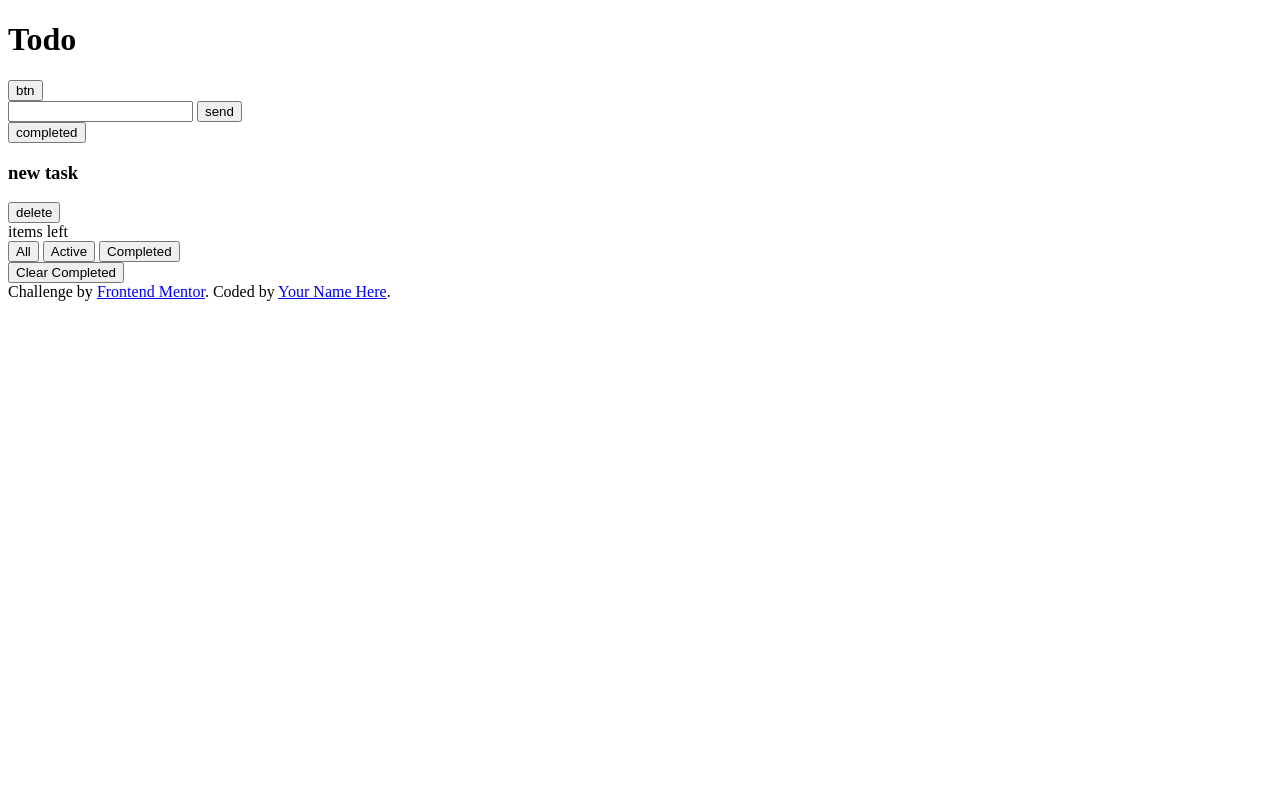
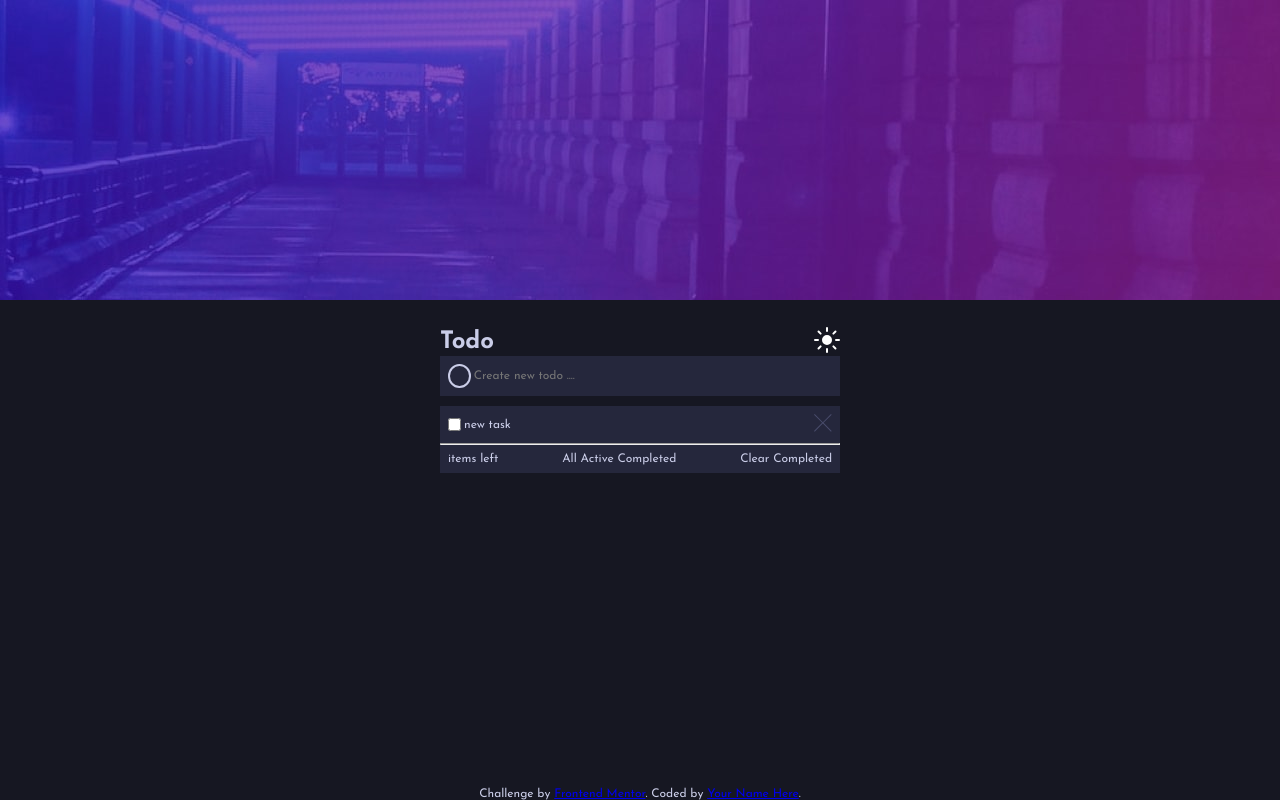
Before and after one commit to ibtihelbs/todo-app-vanilla-js, a plain HTML site: page index.html in a window 1280 px wide. Drawn offline with Linux system fonts and the light colour scheme.

Commit message:
fixed html

```diff
--- a/index.html
+++ b/index.html
@@ -1,58 +1,74 @@
 <!DOCTYPE html>
 <html lang="en">
   <head>
+    <!-- Meta tags for character set and responsive design -->
     <meta charset="UTF-8" />
+    <meta name="viewport" content="width=device-width, initial-scale=1.0" />
+    <!-- Favicon for the website -->
     <link rel="stylesheet" href="style.css" />
-    <meta name="viewport" content="width=device-width, initial-scale=1.0" />
-    <!-- displays site properly based on user's device -->
-
     <link
       rel="icon"
       type="image/png"
       sizes="32x32"
       href="./images/favicon-32x32.png"
     />
-
+    <!-- Title of the website -->
     <title>Frontend Mentor | Todo app</title>
   </head>
   <body>
-    <header>
+    <div class="center">
+      <!-- Header section with Todo title and theme switcher button -->
+      <header class="flex between">
         <h1>Todo</h1>
-      <button class="theme-switcher">btn</button>
+        <button class="theme-switcher">
+          <!-- Theme switcher button with a sun icon -->
+          <img src="./images/icon-sun.svg" alt="icon-sun" />
+        </button>
       </header>
       <main>
-      <!--***********Add task **************************--------->
-      <form>
-        <input type="text" />
-        <button type="submit">send</button>
+        <!-- Form for adding a new task -->
+        <form class="flex">
+          <span></span>
+          <input type="text" id="add" placeholder="Create new todo ...." />
         </form>
-      <!--**********Task management-->
+        <!-- Task management section -->
         <section id="tasks-management">
           <div id="tasks-wrap">
-          <div class="single-task">
-            <button class="Completed">completed</button>
-            <h3>new task</h3>
-            <button class="delete">delete</button>
+            <!-- Single task with buttons for completion and deletion -->
+            <div class="single-task flex between">
+              <div class="flex">
+                <input type="checkbox" class="state" />
+                <p>new task</p>
+              </div>
+              <button class="delete">
+                <img src="./images/icon-cross.svg" alt="icon-cross" />
+              </button>
             </div>
           </div>
-        <!----**********Filters ***********************-->
-        <div class="filters">
+          <hr />
+          <!-- Filters section for filtering tasks -->
+          <div class="filters flex between">
+            <!-- Displaying the number of items left -->
             <span>items left</span>
+            <!-- Filter buttons for All, Active, and Completed tasks -->
             <div class="filter-btn">
               <button class="all">All</button>
               <button class="active">Active</button>
               <button class="completed">Completed</button>
             </div>
+            <!-- Button to clear completed tasks -->
             <button class="clear-completed">Clear Completed</button>
           </div>
         </section>
       </main>
-
+    </div>
+    <!-- Footer attribution with link to Frontend Mentor -->
     <footer class="attribution">
       Challenge by
       <a href="https://www.frontendmentor.io?ref=challenge" target="_blank"
         >Frontend Mentor</a
       >. Coded by <a href="#">Your Name Here</a>.
     </footer>
+    <script src="./script.js"></script>
   </body>
 </html>
--- a/style.css
+++ b/style.css
@@ -0,0 +1,86 @@
+@import url("https://fonts.googleapis.com/css2?family=Josefin+Sans:wght@400;700&display=swap");
+* {
+  font-family: "Josefin Sans", sans-serif;
+  /*css reset*/
+  padding: 0;
+  margin: 0;
+}
+:root {
+  --Bright-Blue: hsl(220, 98%, 61%);
+  --linear-gradient-start: hsl(192, 100%, 67%);
+  --linear-gradient-end: hsl(280, 87%, 65%);
+  --Body-BG: hsl(235, 21%, 11%);
+  --Main-BG: hsl(235, 24%, 19%);
+  --Text: hsl(234, 39%, 85%);
+  --Hover: hsl(236, 33%, 92%);
+  --Active-filter: hsl(234, 11%, 52%);
+  --Inactive-filter: hsl(233, 14%, 35%);
+  --Underline: hsl(237, 14%, 26%);
+}
+
+body {
+  background-image: url(./images/bg-desktop-dark.jpg);
+  background-repeat: no-repeat;
+  background-color: var(--Body-BG);
+  color: var(--Text);
+  font-size: 12px;
+}
+button:hover {
+  cursor: pointer;
+}
+button,
+input {
+  background-color: transparent;
+  border: none;
+  color: inherit;
+  font-size: 12px;
+}
+
+.center {
+  position: absolute;
+  left: 50%;
+  top: 50%;
+  transform: translate(-50%, -50%);
+  width: 80%;
+  max-width: 400px;
+}
+form,
+section {
+  background-color: var(--Main-BG);
+}
+form {
+  margin-bottom: 10px;
+  padding: 8px;
+}
+
+#add {
+  width: 100%;
+  height: 20px;
+}
+form span {
+  height: 20px;
+  width: 20px;
+  display: inline-block;
+  border: var(--Text) 2px solid;
+  border-radius: 50%;
+}
+.single-task,
+.filters {
+  padding: 8px;
+}
+footer {
+  position: absolute;
+  bottom: 0;
+  width: 100%;
+  text-align: center;
+}
+
+.flex {
+  display: flex;
+  gap: 3px;
+  align-items: center;
+}
+.between {
+  justify-content: space-between;
+  align-items: center;
+}
```
Lines whose indentation alone changed are shown as unchanged.
